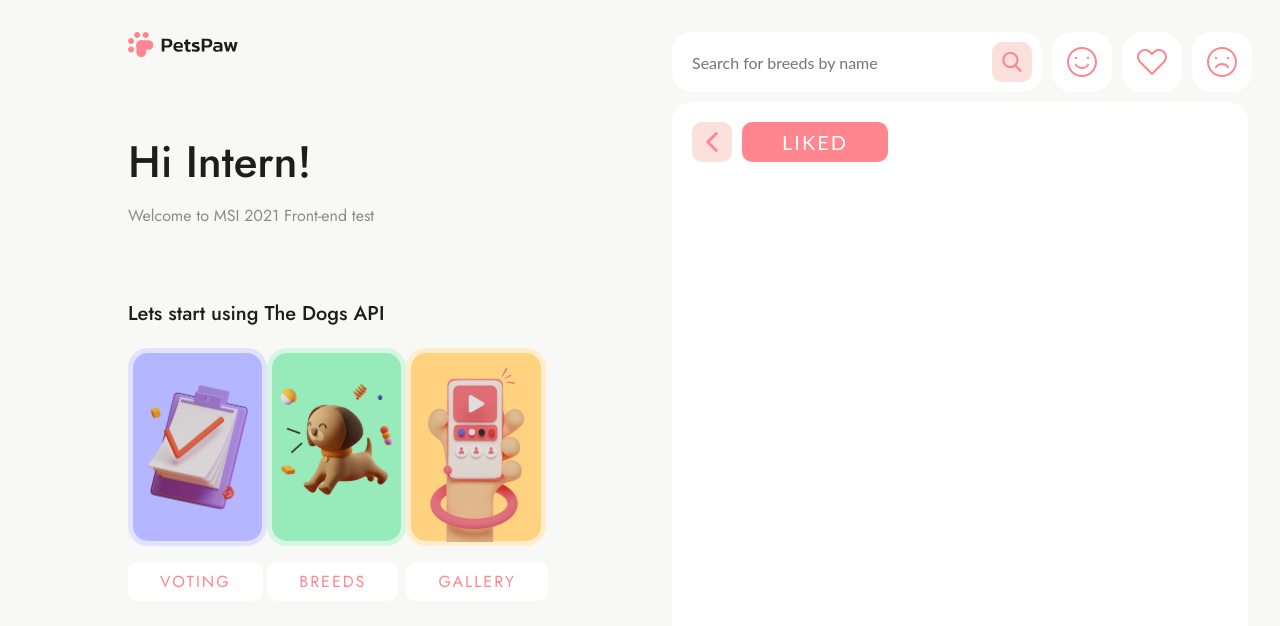
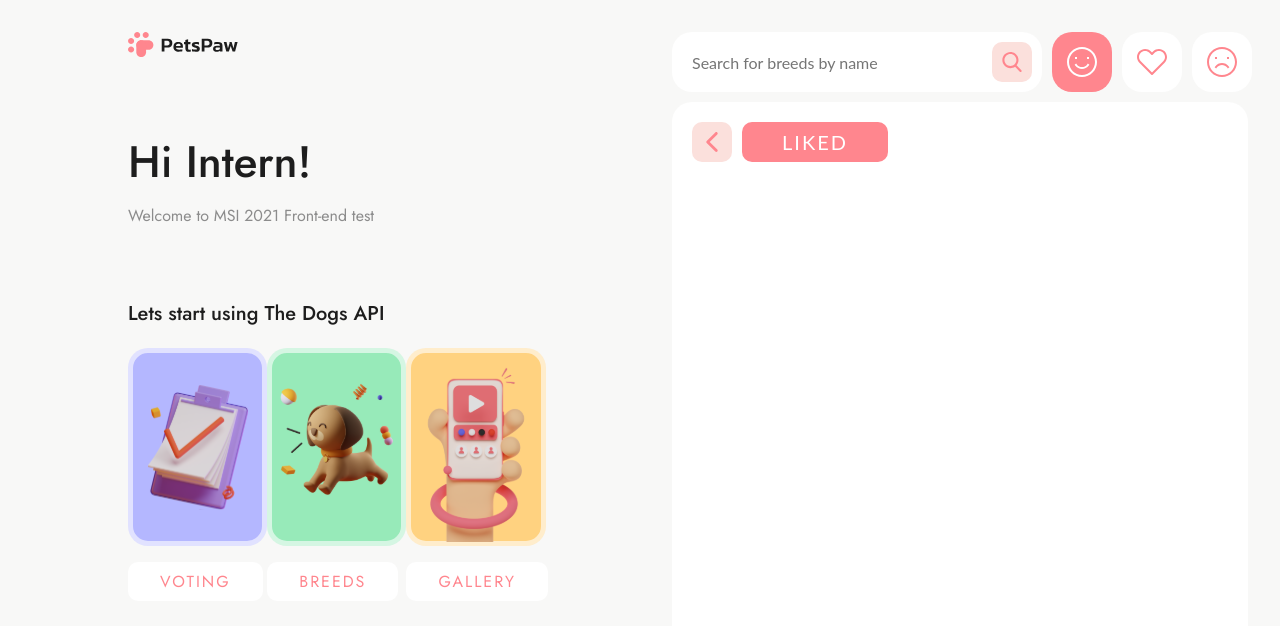
Before and after one commit to anastasssia88/macpaw-frontend, a React (Create React App) app: page /liked in a window 1280 px wide. Shown: the top 626 px of the page. Built offline with nearby package versions, Linux system fonts and the light colour scheme.

Commit message:
added active style for filter btns

```diff
--- /dev/null
+++ b/src/components/Filter.js
@@ -0,0 +1,58 @@
+import React, { useEffect, useState } from "react";
+import {Link}  from "react-router-dom";
+import styled from 'styled-components';
+
+const Filter = ({viewBox, d, url, path}) => {
+    const [active, setActive] = useState(false)
+
+    useEffect(() => {
+        if (url === path) {
+            setActive(true)
+        } else {
+            setActive(false)
+        }
+    }, [url, path])
+
+    return (
+        <Link to={url} active={active}>
+            <Icon active={active}>
+                <svg viewBox={viewBox} active={active} >
+                    <path d={d}></path>
+                </svg>
+            </Icon>
+        </Link>
+    )
+}
+
+export default Filter
+
+const Icon = styled.div`
+    width: 60px;
+    height: 60px;
+    margin-left: 10px;
+    background: ${props => props.theme.bgBox};
+    background-color: ${props => props.active && '#FF868E'};
+    border-radius: 20px;
+    display: flex;
+    justify-content: center;
+    align-items: center;
+
+    transition: all 0.3s ease;
+
+    &:hover{
+        background: #FBE0DC;
+        background-color: ${props => props.active && '#FF868E'};
+    }
+
+
+    svg {
+        width: 30px;
+        height: 30px;
+        fill: #FF868E;
+        fill: ${props => props.active && 'white'};
+
+        &:hover{
+            fill: ${props => props.active && 'white'};
+        }
+    }
+`
--- a/src/components/Filters.js
+++ b/src/components/Filters.js
@@ -1,8 +1,25 @@
-import React from 'react'
+import React, { useEffect, useState } from "react";
+import {Link, useLocation}  from "react-router-dom";
 import styled from 'styled-components';
 
 
 const Filters = () => {
+
+    let location = useLocation()
+    const [path, setPath] = useState(location.pathname);
+    useEffect(() => {
+        setPath(location.pathname)
+    }, [location.pathname])
+
+    // const [active, setActive] = useState(false)
+    // useEffect(() => {
+    //     if (url === path) {
+    //         setActive(true)
+    //     } else {
+    //         setActive(false)
+    //     }
+    // }, [url, path])
+
     return (
         <Div>
             <Icon>
--- a/src/components/NavItem.js
+++ b/src/components/NavItem.js
@@ -14,7 +14,7 @@ const NavItem = ({imgSrc, btnContent, url, green, yellow, alt, path}) => {
             setActive(false)
         }
     }, [url, path])
-    // console.log(path === url);
+
     return (
         <Wrapper
             imgSrc={imgSrc}
--- a/src/layout/Search.js
+++ b/src/layout/Search.js
@@ -1,16 +1,32 @@
-import React from 'react'
+import React, { useState, useEffect } from 'react'
+import {useLocation}  from "react-router-dom";
+
 import styled from 'styled-components';
 
 // Components
 import SearchBar from '../components/Searchbar'
-import Filters from '../components/Filters'
+import Filter from '../components/Filter'
+// import Filters from '../components/Filters'
 
 
 const Search = () => {
+
+    let location = useLocation()
+    const [path, setPath] = useState(location.pathname);
+
+    useEffect(() => {
+        setPath(location.pathname)
+    }, [location.pathname])
+
     return (
         <Div>
             <SearchBar />
-            <Filters />
+            {/* <Filters /> */}
+            <FiltersBox>
+                <Filter path={path} viewBox="0 0 30 30" d="M0 15C0 6.71573 6.71573 0 15 0C23.2843 0 30 6.71573 30 15C30 23.2843 23.2843 30 15 30C6.71573 30 0 23.2843 0 15ZM15 2C7.8203 2 2 7.8203 2 15C2 22.1797 7.8203 28 15 28C22.1797 28 28 22.1797 28 15C28 7.8203 22.1797 2 15 2ZM10 12H8V10H10V12ZM22 12H20V10H22V12ZM9.2 16.6L9.8 17.4C12.4 20.8667 17.6 20.8667 20.2 17.4L20.8 16.6L22.4 17.8L21.8 18.6C18.4 23.1333 11.6 23.1333 8.2 18.6L7.6 17.8L9.2 16.6Z" url="/liked" />
+                <Filter path={path} viewBox="0 0 30 26" d="M8.07107 2C4.71811 2 2 4.71811 2 8.07107C2 9.68122 2.63963 11.2254 3.77817 12.364L15 23.5858L26.2218 12.364C27.3604 11.2254 28 9.68121 28 8.07107C28 4.71811 25.2819 2 21.9289 2C20.3188 2 18.7746 2.63963 17.636 3.77817L15.7071 5.70711C15.3166 6.09763 14.6834 6.09763 14.2929 5.70711L12.364 3.77818C11.2254 2.63963 9.68121 2 8.07107 2ZM0 8.07107C0 3.61354 3.61354 0 8.07107 0C10.2116 0 12.2646 0.850343 13.7782 2.36396L15 3.58579L16.2218 2.36396C17.7354 0.850341 19.7884 0 21.9289 0C26.3865 0 30 3.61354 30 8.07107C30 10.2116 29.1497 12.2646 27.636 13.7782L15.7071 25.7071C15.3166 26.0976 14.6834 26.0976 14.2929 25.7071L2.36396 13.7782C0.850339 12.2646 0 10.2116 0 8.07107Z" url="/favorites" />
+                <Filter path={path} viewBox="0 0 30 30" d="M0 15C0 6.71573 6.71573 0 15 0C23.2843 0 30 6.71573 30 15C30 23.2843 23.2843 30 15 30C6.71573 30 0 23.2843 0 15ZM15 2C7.8203 2 2 7.8203 2 15C2 22.1797 7.8203 28 15 28C22.1797 28 28 22.1797 28 15C28 7.8203 22.1797 2 15 2ZM10 12H8V10H10V12ZM22 12H20V10H22V12ZM7.6 20.2L8.2 19.4C11.6 14.8667 18.4 14.8667 21.8 19.4L22.4 20.2L20.8 21.4L20.2 20.6C17.6 17.1333 12.4 17.1333 9.8 20.6L9.2 21.4L7.6 20.2Z" url="/disliked" />
+            </FiltersBox>
         </Div>
     )
 }
@@ -24,3 +40,7 @@ const Div = styled.div`
     justify-content: space-between;
     margin-bottom: 10px;
 `
+const FiltersBox = styled.div`
+    display: flex;
+    flex-direction: row;
+`
--- a/src/pages/Dislikes.js
+++ b/src/pages/Dislikes.js
@@ -7,12 +7,12 @@ import ActionLog from '../components/ActionLog'
 
 const Dislikes = () => {
     return (
-        <div>
+        <Layout flexCol>
             <Search />
             <Wrapper>
                 <GoBack btnContent="Dislikes" />
             </Wrapper>
-        </div>
+        </Layout>
     )
 }
 
--- a/src/pages/Favorites.js
+++ b/src/pages/Favorites.js
@@ -7,12 +7,12 @@ import ActionLog from '../components/ActionLog'
 
 const Favorites = () => {
     return (
-        <div>
+        <Layout flexCol>
             <Search />
             <Wrapper>
                 <GoBack btnContent="Favorites" />
             </Wrapper>
-        </div>
+        </Layout>
     )
 }
 
```
Also changed, not shown: src/layout/Sidenav.js (line endings or trailing spaces).
